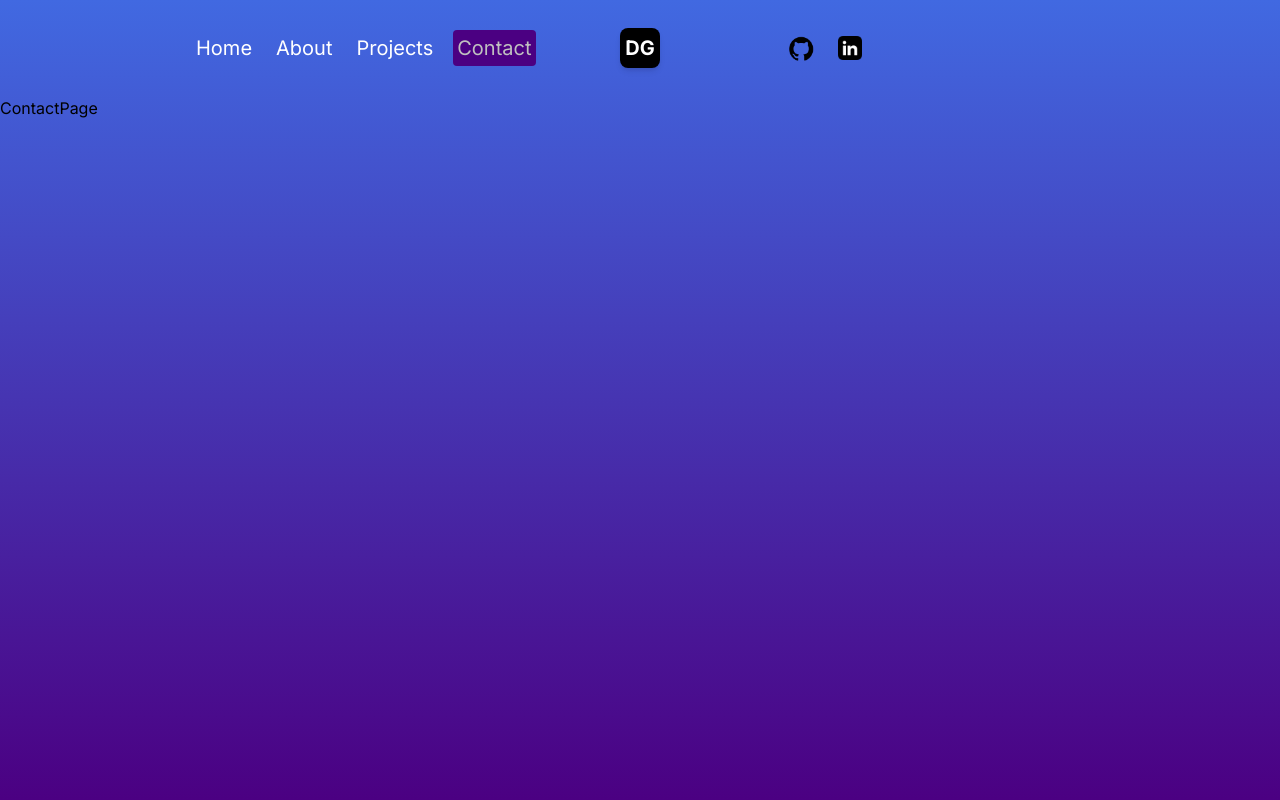
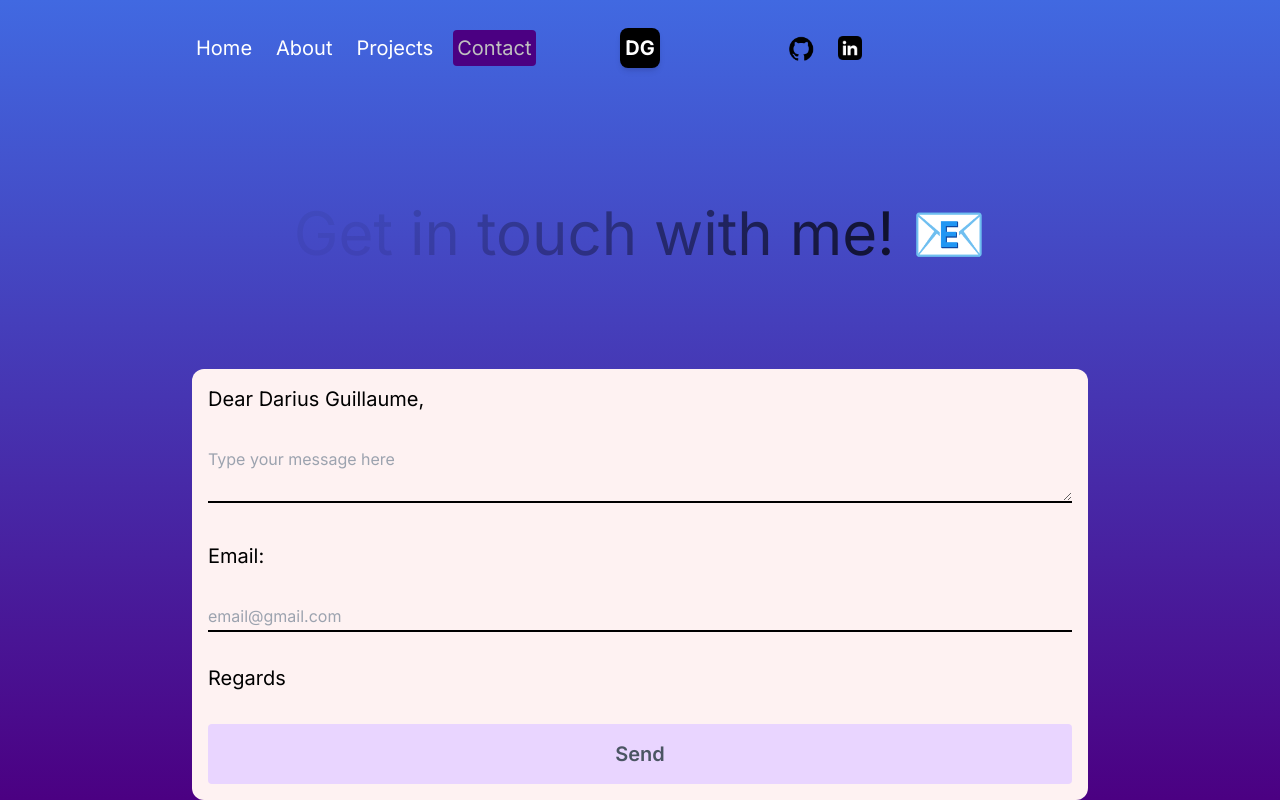
Before and after one commit to DariusGuillaume/Portfolio-website, a Next.js app: page /contact in a window 1280 px wide. Built offline with nearby package versions, Linux system fonts and the light colour scheme.

Commit message:
Site contact page added

```diff
--- a/src/app/contact/page.jsx
+++ b/src/app/contact/page.jsx
@@ -1,8 +1,108 @@
+"use client"
+import { motion } from "framer-motion";
+import { useRef, useState } from "react";
+import emailjs from "@emailjs/browser";
 
 const ContactPage = () => {
+  const [success, setSuccess] = useState(false);
+  const [error, setError] = useState(false);
+  const text = "Get in touch with me! ";
+
+  const form = useRef();
+
+  const sendEmail = (e) => {
+    e.preventDefault();
+    setError(false);
+    setSuccess(false);
+
+    emailjs
+      .sendForm(
+        process.env.NEXT_PUBLIC_SERVICE_ID,
+        process.env.NEXT_PUBLIC_TEMPLATE_ID,
+        form.current,
+        process.env.NEXT_PUBLIC_PUBLIC_KEY
+      )
+      .then(
+        () => {
+          setSuccess(true);
+          form.current.reset();
+        },
+        () => {
+          setError(true);
+        }
+      );
+  };
+
   return (
-   <div className="" > ContactPage</div>
-  )
-}
+    <motion.div
+      className="h-full"
+      initial={{ y: "-200vh" }}
+      animate={{ y: "0%" }}
+      transition={{ duration: 1 }}
+    >
+      <div className="h-full flex flex-col px-4 sm:px-8 md:px-12 lg:px-20 xl:px-48">
+        {/* TEXT CONTAINER */}
+        <div className="h-1/2 lg:h-full flex items-center justify-center text-6xl">
+          <div>
+            {text.split("").map((letter, index) => (
+              <motion.span
+                key={index}
+                initial={{ opacity: 1 }}
+                animate={{ opacity: 0 }}
+                transition={{
+                  duration: 3,
+                  repeat: Infinity,
+                  delay: index * 0.1,
+                }}
+              >
+                {letter}
+              </motion.span>
+            ))}
+            📧
+          </div>
+        </div>
+        {/* FORM CONTAINER */}
+        <form
+          onSubmit={sendEmail}
+          ref={form}
+          className="h-1/2 lg:h-full bg-red-50 rounded-xl text-xl flex flex-col gap-8 justify-center p-4"
+        >
+          <span>Dear Darius Guillaume,</span>
+          <div className="relative">
+            <textarea
+              rows={2}
+              className="bg-transparent border-b-2 border-b-black outline-none placeholder-gray-400"
+              name="user_message"
+              placeholder="Type your message here"
+              style={{ fontSize: "16px", width: "100%" }} // Set width to 100%
+            />
+          </div>
+          <span>Email:</span>
+          <input
+            name="user_email"
+            type="email"
+            className="bg-transparent border-b-2 border-b-black outline-none placeholder-gray-400"
+            placeholder="email@gmail.com"
+            style={{ fontSize: "16px", width: "100%" }} // Set width to 100%
+          />
+          <span>Regards</span>
+          <button className="bg-purple-200 rounded font-semibold text-gray-600 p-4">
+            Send
+          </button>
+          {success && (
+            <span className="text-green-600 font-semibold">
+              Your message has been sent successfully!
+            </span>
+          )}
+          {error && (
+            <span className="text-red-600 font-semibold">
+              Something went wrong!
+            </span>
+          )}
+        </form>
+      </div>
+    </motion.div>
+  );
+};
 
-export default ContactPage
+export default ContactPage;
--- a/src/app/page.jsx
+++ b/src/app/page.jsx
@@ -1,18 +1,16 @@
 "use client"
 
 import Image from "next/image";
-
-
+import Link from "next/link";
 
 const Homepage = () => {
   return (
     <div className="h-full flex flex-col lg:flex-row px-4 sm:px-8 md:px-12 lg:px-20 xl:px-48">
-  { /* image container */ }
+      {/* image container */}
       <div className="h-1/2 lg:h-full lg:w-1/2 relative">
         <Image src="/space.png" alt="" fill className="object-contain"/>
-
       </div>
-  {/*text-container*/}
+      {/* text-container */}
       <div className="h-1/2 lg:h-full lg:w-1/2 flex flex-col gap-8 items-center justify-center text-white">
         {/* Title */}
         <h1 className="text-4xl font-bold text-center ">Welcome to My Digital Universe</h1>
@@ -20,19 +18,18 @@ const Homepage = () => {
         <p className="text-center">Welcome to my digital universe, where creativity meets technology and innovation knows no bounds.
         Here, I craft digital solutions that push the boundaries of what's possible.
         Join me on a journey through code and creativity, where we explore the endless possibilities of the digital realm.</p>
-
         {/* Buttons */}
         <div className="flex gap-4 justify-center">
+          <Link href="/projects">
             <button className="rounded-lg ring-1 ring-white bg-nebulaBlue text-white px-4 py-2 ">Explore My Work</button>
-<button className=" ring-1 ring-white px-4 py-2 rounded-lg">Contact</button>
-
+          </Link>
+          <Link href="/contact">
+            <button className="ring-1 ring-white px-4 py-2 rounded-lg">Contact</button>
+          </Link>
         </div>
       </div>
     </div>
-
-  )
-
-  ;
+  );
 };
 
 export default Homepage;
```
Also changed, not shown: package.json (+7 -5 lines), 2 other files (tests, documents, lock files or other folders). Lines whose indentation alone changed are shown as unchanged.
